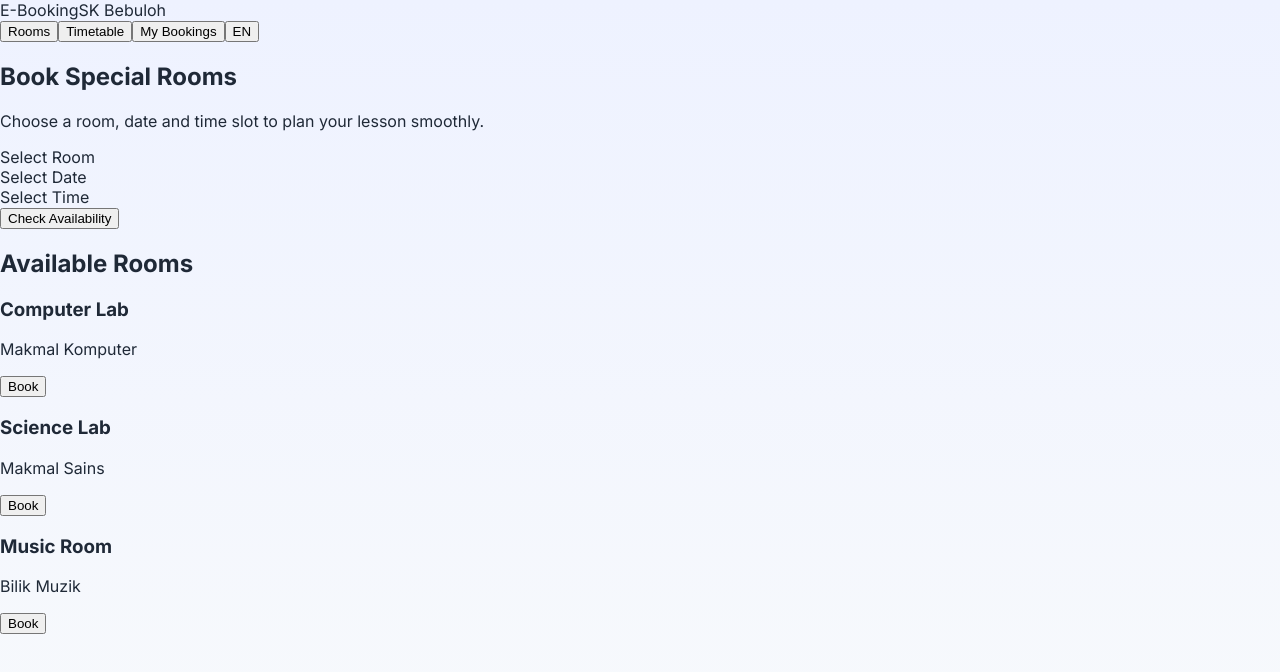
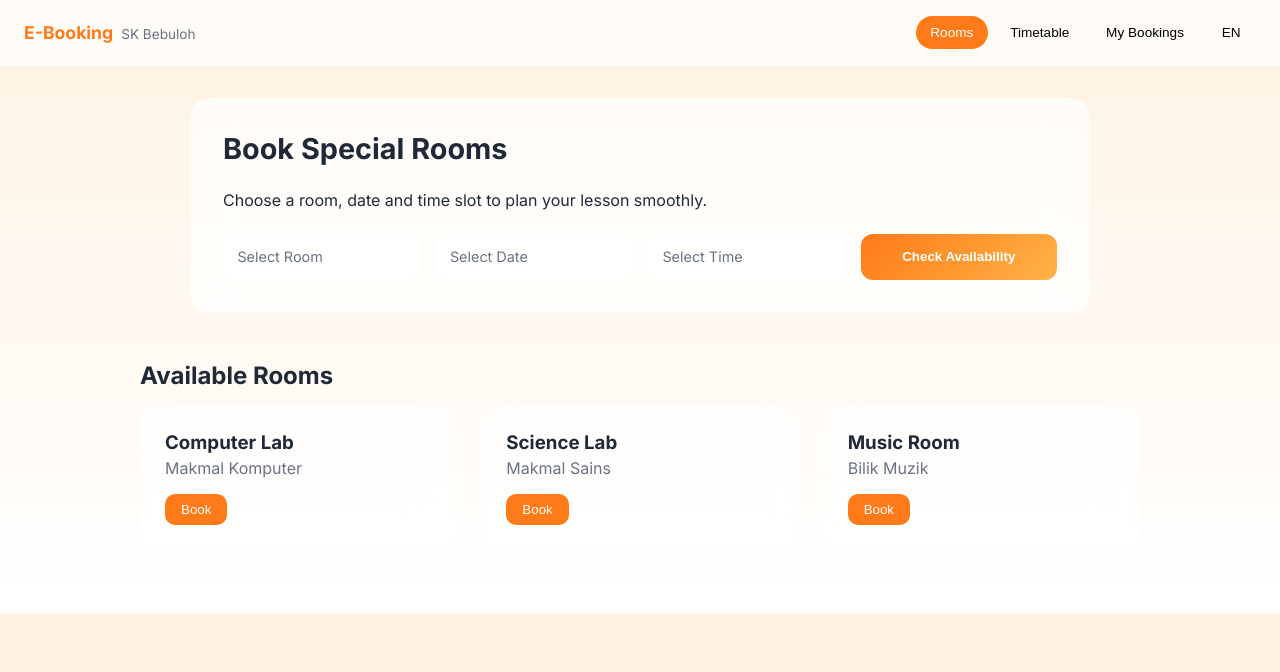
Before and after one commit to ngalang290898-svg/sistem-e-booking-sk-bebuloh, a React (Vite) app: page / in a window 1280 px wide. Shown: the top 672 px of the page. Built offline with nearby package versions, Linux system fonts and the light colour scheme.

Commit message:
Update style.css

```diff
--- a/src/style.css
+++ b/src/style.css
@@ -1,9 +1,9 @@
 :root {
-  --bg-main: #eef2ff;
-  --bg-soft: #f8fafc;
-  --glass-bg: rgba(255, 255, 255, 0.65);
+  --orange-main: #ff7a18;
+  --orange-soft: #ffb347;
+  --bg-main: #fff7ed;
+  --glass-bg: rgba(255, 255, 255, 0.7);
   --glass-border: rgba(255, 255, 255, 0.35);
-  --primary: #4f46e5;
   --text-main: #1f2937;
   --text-muted: #6b7280;
 }
@@ -15,66 +15,155 @@
 body {
   margin: 0;
   font-family: 'Inter', sans-serif;
-  background: linear-gradient(180deg, var(--bg-main), var(--bg-soft));
+  background: linear-gradient(
+    180deg,
+    #fff2e2,
+    #ffffff
+  );
   color: var(--text-main);
-  min-height: 100vh;
 }
 
-/* HERO */
-.hero {
-  padding: 4rem 1.5rem 3rem;
-  text-align: center;
+/* NAVBAR */
+.nav {
+  position: sticky;
+  top: 0;
+  z-index: 10;
+  display: flex;
+  justify-content: space-between;
+  align-items: center;
+  padding: 1rem 1.5rem;
+  background: var(--glass-bg);
+  backdrop-filter: blur(18px);
+  border-bottom: 1px solid var(--glass-border);
 }
 
-.hero-glass {
-  max-width: 680px;
-  margin: 0 auto;
-  padding: 2.5rem 2rem;
-  background: var(--glass-bg);
-  backdrop-filter: blur(16px);
-  border-radius: 24px;
+.nav-left {
+  display: flex;
+  align-items: baseline;
+  gap: 0.5rem;
+}
+
+.logo {
+  font-weight: 700;
+  color: var(--orange-main);
+  font-size: 1.1rem;
+}
+
+.school {
+  font-size: 0.85rem;
+  color: var(--text-muted);
+}
+
+.nav-right {
+  display: flex;
+  gap: 0.5rem;
+}
+
+.nav-btn {
+  background: none;
+  border: none;
+  padding: 0.5rem 0.9rem;
+  border-radius: 999px;
+  cursor: pointer;
+  font-size: 0.85rem;
+}
+
+.nav-btn.active {
+  background: var(--orange-main);
+  color: white;
+}
+
+.nav-btn.ghost {
   border: 1px solid var(--glass-border);
 }
 
-.hero h1 {
-  font-family: 'Playfair Display', serif;
-  font-size: 2.6rem;
-  margin: 0;
-  letter-spacing: -0.5px;
+/* MAIN */
+.main {
+  padding: 2rem 1.5rem 4rem;
 }
 
-.hero-subtitle {
-  margin-top: 1.2rem;
-  font-size: 1.05rem;
-  line-height: 1.6;
+/* GLASS */
+.glass {
+  background: var(--glass-bg);
+  backdrop-filter: blur(20px);
+  border-radius: 20px;
+  border: 1px solid var(--glass-border);
+}
+
+/* SEARCH CARD */
+.search-card {
+  max-width: 900px;
+  margin: 0 auto 3rem;
+  padding: 2rem;
+}
+
+.search-card h1 {
+  margin-top: 0;
+  font-size: 1.8rem;
+}
+
+.search-grid {
+  margin-top: 1.5rem;
+  display: grid;
+  grid-template-columns: repeat(auto-fit, minmax(140px, 1fr));
+  gap: 1rem;
+}
+
+.input-box {
+  padding: 0.9rem;
+  border-radius: 12px;
+  background: white;
+  font-size: 0.9rem;
   color: var(--text-muted);
 }
 
-/* CONTENT */
-.content {
-  padding: 2rem 1.5rem 4rem;
+.search-btn {
+  background: linear-gradient(
+    135deg,
+    var(--orange-main),
+    var(--orange-soft)
+  );
+  border: none;
+  color: white;
+  border-radius: 12px;
+  font-weight: 600;
+  cursor: pointer;
 }
 
-.intro-card {
-  max-width: 720px;
+/* ROOMS */
+.room-section {
+  max-width: 1000px;
   margin: 0 auto;
-  background: white;
-  border-radius: 20px;
-  padding: 2rem;
-  box-shadow: 0 20px 40px rgba(0, 0, 0, 0.06);
 }
 
-.intro-card h2 {
-  margin-top: 0;
-  font-size: 1.4rem;
+.room-section h2 {
+  margin-bottom: 1rem;
 }
 
-.intro-card p {
-  line-height: 1.7;
+.room-grid {
+  display: grid;
+  grid-template-columns: repeat(auto-fit, minmax(220px, 1fr));
+  gap: 1.5rem;
 }
 
-.muted {
-  margin-top: 1.2rem;
-  font-size: 0.9rem;
+.room-card {
+  padding: 1.5rem;
+}
+
+.room-card h3 {
+  margin: 0;
+}
+
+.room-card p {
+  margin: 0.3rem 0 1rem;
   color: var(--text-muted);
 }
+
+.room-card button {
+  background: var(--orange-main);
+  color: white;
+  border: none;
+  border-radius: 10px;
+  padding: 0.5rem 1rem;
+  cursor: pointer;
+}
```
